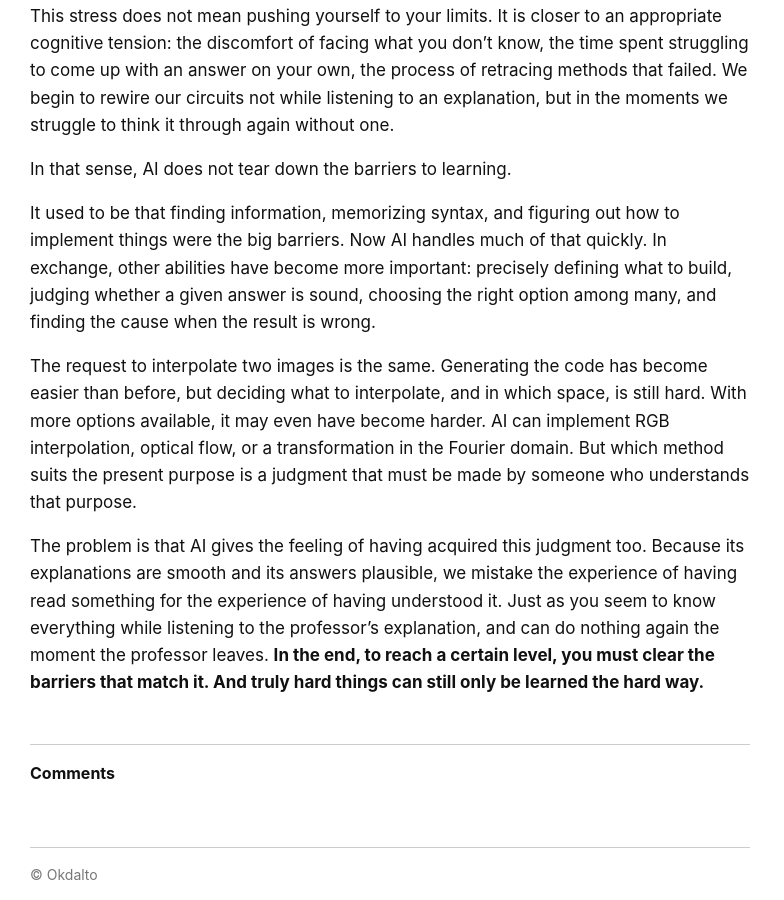
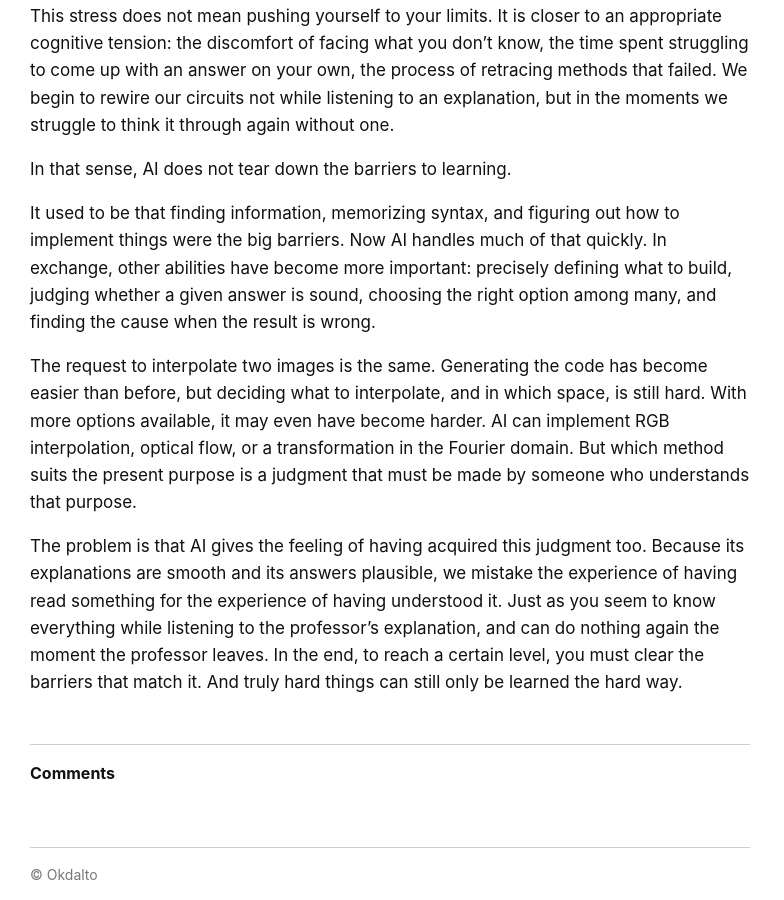
Before and after one commit to okdalto/okdalto.github.io, a Jekyll site: the page built from _en/learning-and-what-does-not-change.md, in a window 1280 px wide and 900 px high, scrolled down 1975 px. Shown: the whole window, without its empty margins (0-784 px from the left). Built offline with Jekyll 4.4.1, drawn with Linux system fonts in a browser that asks for light colours; comment, search, counter and statistics services are not loaded.

Commit message:
Unbold the closing paragraph — keep it as a plain separate paragraph
Co-Authored-By: Claude Fable 5 <noreply@anthropic.com>

```diff
--- a/_en/learning-and-what-does-not-change.md
+++ b/_en/learning-and-what-does-not-change.md
@@ -52,4 +52,4 @@ It used to be that finding information, memorizing syntax, and figuring out how
 The request to interpolate two images is the same. Generating the code has become easier than before, but deciding what to interpolate, and in which space, is still hard. With more options available, it may even have become harder. AI can implement RGB interpolation, optical flow, or a transformation in the Fourier domain. But which method suits the present purpose is a judgment that must be made by someone who understands that purpose.
 
 The problem is that AI gives the feeling of having acquired this judgment too. Because its explanations are smooth and its answers plausible, we mistake the experience of having read something for the experience of having understood it. Just as you seem to know everything while listening to the professor's explanation, and can do nothing again the moment the professor leaves.
-**In the end, to reach a certain level, you must clear the barriers that match it. And truly hard things can still only be learned the hard way.**
+In the end, to reach a certain level, you must clear the barriers that match it. And truly hard things can still only be learned the hard way.
```
Also changed, not shown: _posts/2026-08-06-학습과 변하지 않는 것에 대해서.md (+1 -1 lines).
